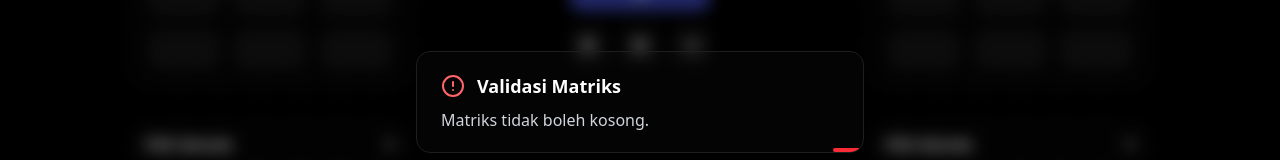
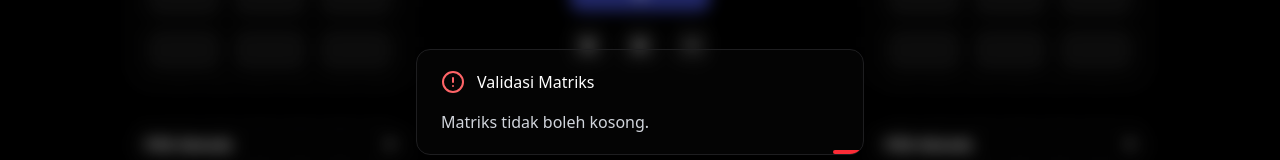
Before and after one commit to iniiferdi/caltriks, a Next.js app: page / in a window 1280 px wide. Both pictures are taken after a click on the button 588 px from the left and 343 px from the top of the page. Shown: the part 298-458 px from the top of the page. Built offline with nearby package versions, Linux system fonts and the light colour scheme.

Commit message:
rsult format

```diff
--- a/src/app/page.js
+++ b/src/app/page.js
@@ -163,9 +163,9 @@ export default function Home() {
               className="bg-[rgba(128,120,120,0.03)] backdrop-blur-[118.2px] shadow-lg shadow-[rgba(0,0,0,0.25)] border border-[#1E1E20]  text-white px-6 py-5 rounded-xl  text-sm sm:text-base max-w-md w-full mx-4 relative overflow-hidden"
             >
               {/* Icon dan Judul */}
-              <div className="flex items-center gap-3 mb-2">
+              <div className="flex items-center gap-3 mb-4">
                 <AlertCircle className="w-6 h-6 text-red-400" />
-                <h2 className="font-semibold text-base sm:text-lg">
+                <h2 className="font-medium text-base">
                   {errorType || "Error"}
                 </h2>
               </div>
--- a/src/components/ResultBox/MatriksRow.jsx
+++ b/src/components/ResultBox/MatriksRow.jsx
@@ -44,7 +44,7 @@ export function MatrixRow({ index, entry }) {
     return (
         <div>
             <div className="mb-3 text-sm text-gray-400 font-medium">
-                #{index + 1} — Matriks A {opMap[entry.type]} Matriks B
+                {index + 1}. A {opMap[entry.type]} B
             </div>
 
 
```
